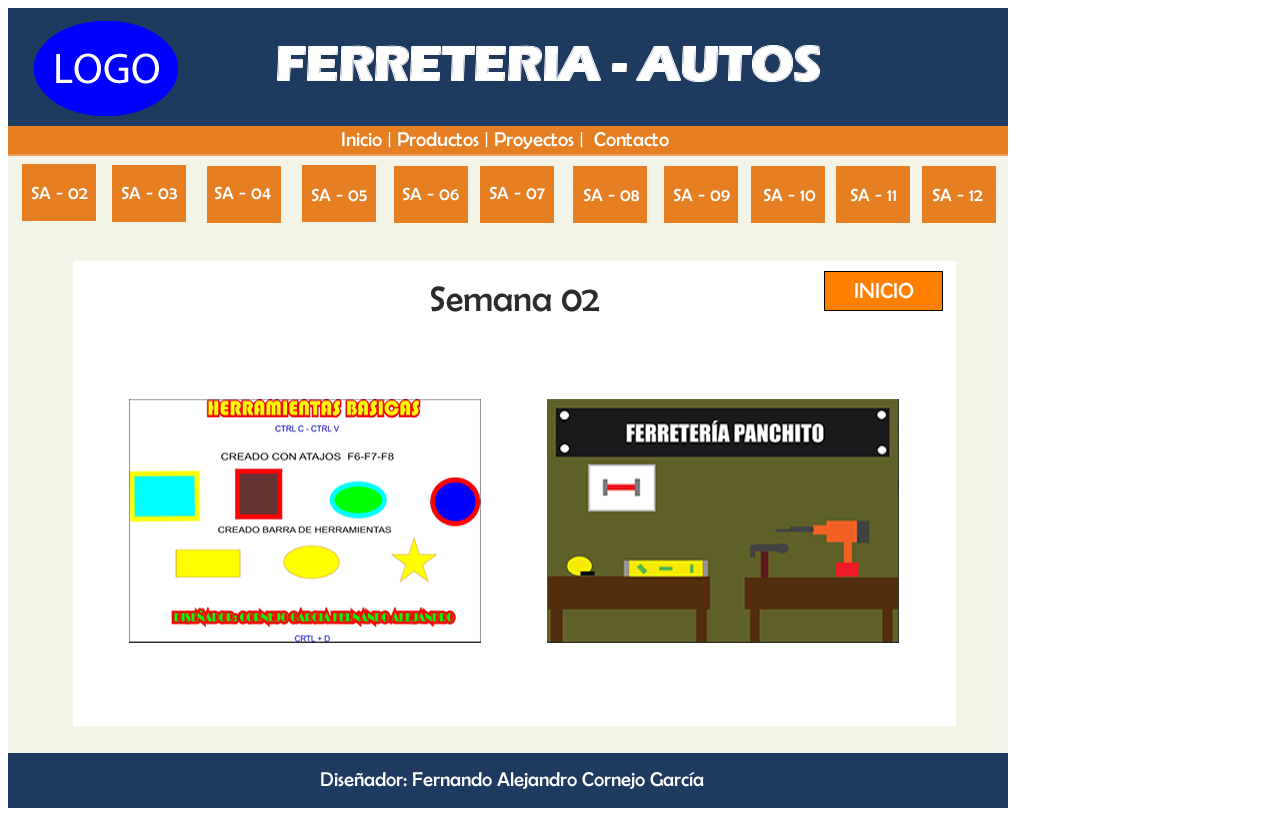
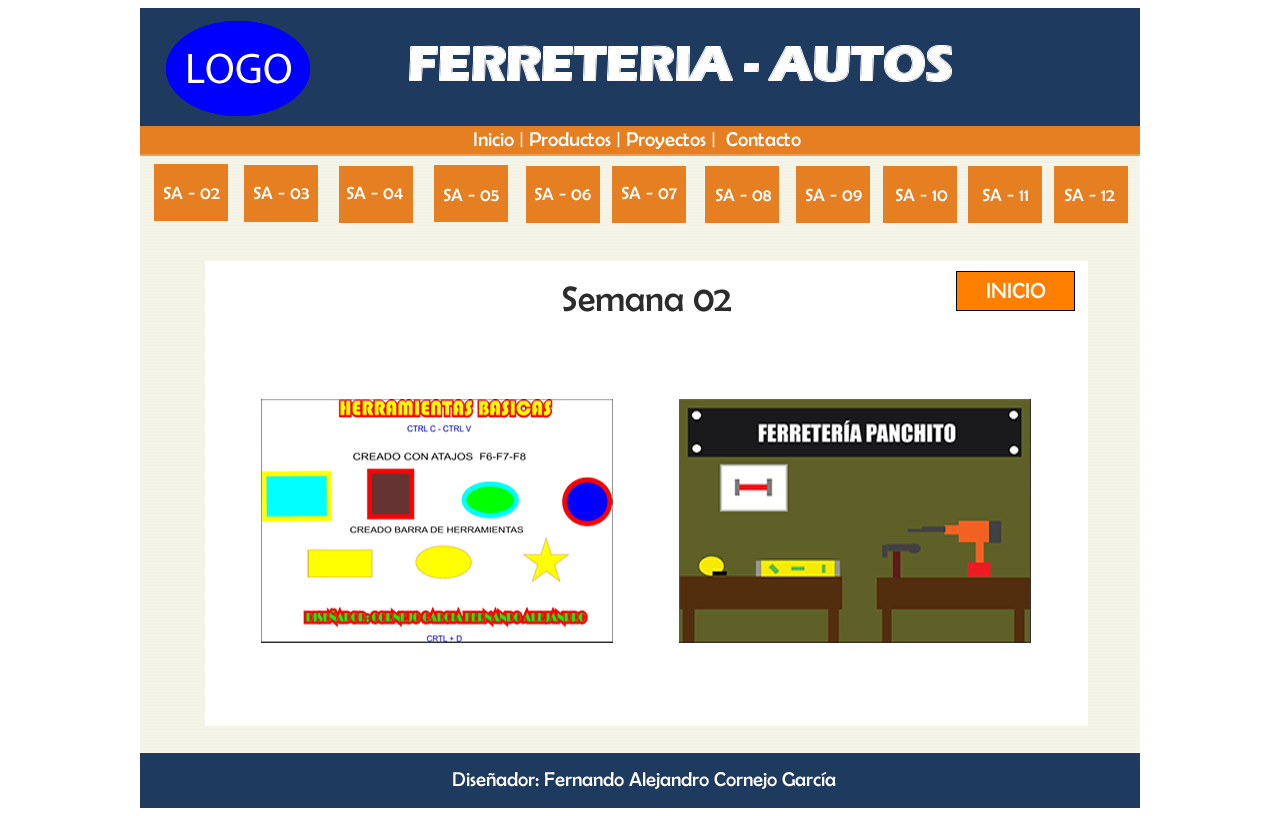
Before and after one commit to alejocg10/FerretCTR, a plain HTML site: page s02.html in a window 1280 px wide. Drawn offline with Linux system fonts and the light colour scheme.

Commit message:
Add files via upload

```diff
--- a/s02.html
+++ b/s02.html
@@ -7,6 +7,7 @@
 <meta http-equiv="Content-Type" content="text/html; charset=utf-8" />
 <!--Fireworks CS6 Dreamweaver CS6 target.  Created Tue Jul 01 07:28:44 GMT-0500 2025-->
 </head>
+<center>
 <body bgcolor="#ffffff">
 <img name="s02" src="s02.png" width="1000" height="800" id="s02" usemap="#m_s02" alt="" /><map name="m_s02" id="m_s02">
 <area shape="rect" coords="816,263,935,303" href="index.html" alt="" />
@@ -23,4 +24,5 @@
 <area shape="rect" coords="15,157,87,212" href="s02.html" alt="" />
 </map>
 </body>
+</center>
 </html>
```
Also changed, not shown: s03.html (+2 -0 lines), s04.html (+2 -0 lines), s05.html (+2 -0 lines), s06.html (+2 -0 lines), s07.html (+2 -0 lines), s08.html (+2 -0 lines), s09.html (+2 -0 lines), s10.html (+2 -0 lines), s11.html (+2 -0 lines), s12.html (+2 -0 lines), index.html (line endings or trailing spaces).
